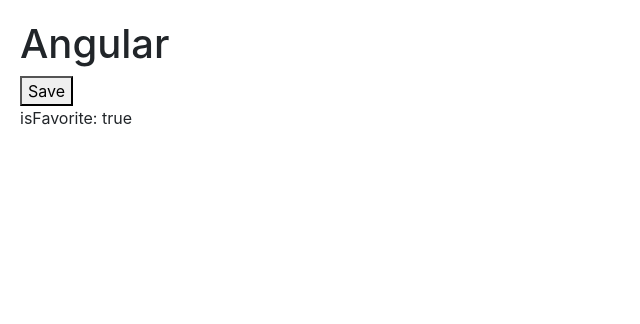
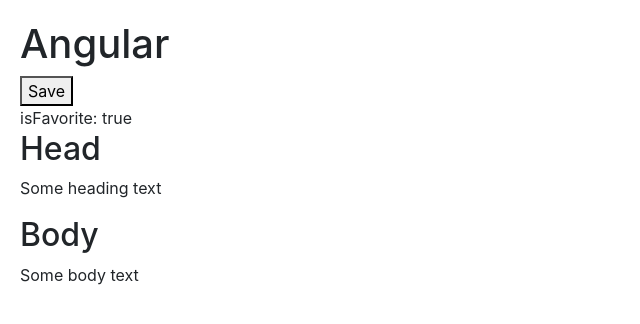
Before and after one commit to SergiOn/The-Complete-Angular-Course-Beginner-to-Advanced, an Angular app in the folder hello-world/: page / in a window 1280 px wide. Shown: the top 324 px of the page, without its empty margins (0-640 px from the left). Built offline with nearby package versions, Linux system fonts and the light colour scheme.

Commit message:
section #5 #lecture-61 # ngContent

```diff
--- a/hello-world/src/app/app.component.html
+++ b/hello-world/src/app/app.component.html
@@ -5,4 +5,13 @@
 
 
 <!--<favorite [isFavorite]="post.isFavorite" (change)="onFavoriteChange()"></favorite>-->
-<favorite [isFavorite]="post.isFavorite"></favorite>
+<favorite [isFavorite]="post.isFavorite">
+  <div class="heading">
+    <p>Some heading text</p>
+  </div>
+
+  <div class="body">
+    <p>Some body text</p>
+  </div>
+
+</favorite>
--- /dev/null
+++ b/hello-world/src/app/favorite.component.html
@@ -0,0 +1,11 @@
+<!--<div>isFavorite: {{isFavorite | json}}</div>-->
+<div>isFavorite: {{isSelected | json}}</div>
+
+<div>
+  <h2>Head</h2>
+  <ng-content select=".heading"></ng-content>
+</div>
+<div>
+  <h2>Body</h2>
+  <ng-content select=".body"></ng-content>
+</div>
--- a/hello-world/src/app/favorite.component.ts
+++ b/hello-world/src/app/favorite.component.ts
@@ -2,10 +2,7 @@
 
 @Component({
   selector: 'favorite',
-  template: `
-    <!--<div>isFavorite: {{isFavorite | json}}</div>-->
-    <div>isFavorite: {{isSelected | json}}</div>
-  `,
+  templateUrl: './favorite.component.html',
   // inputs: ['isFavorite']
 })
 export class FavoriteComponent {
```
